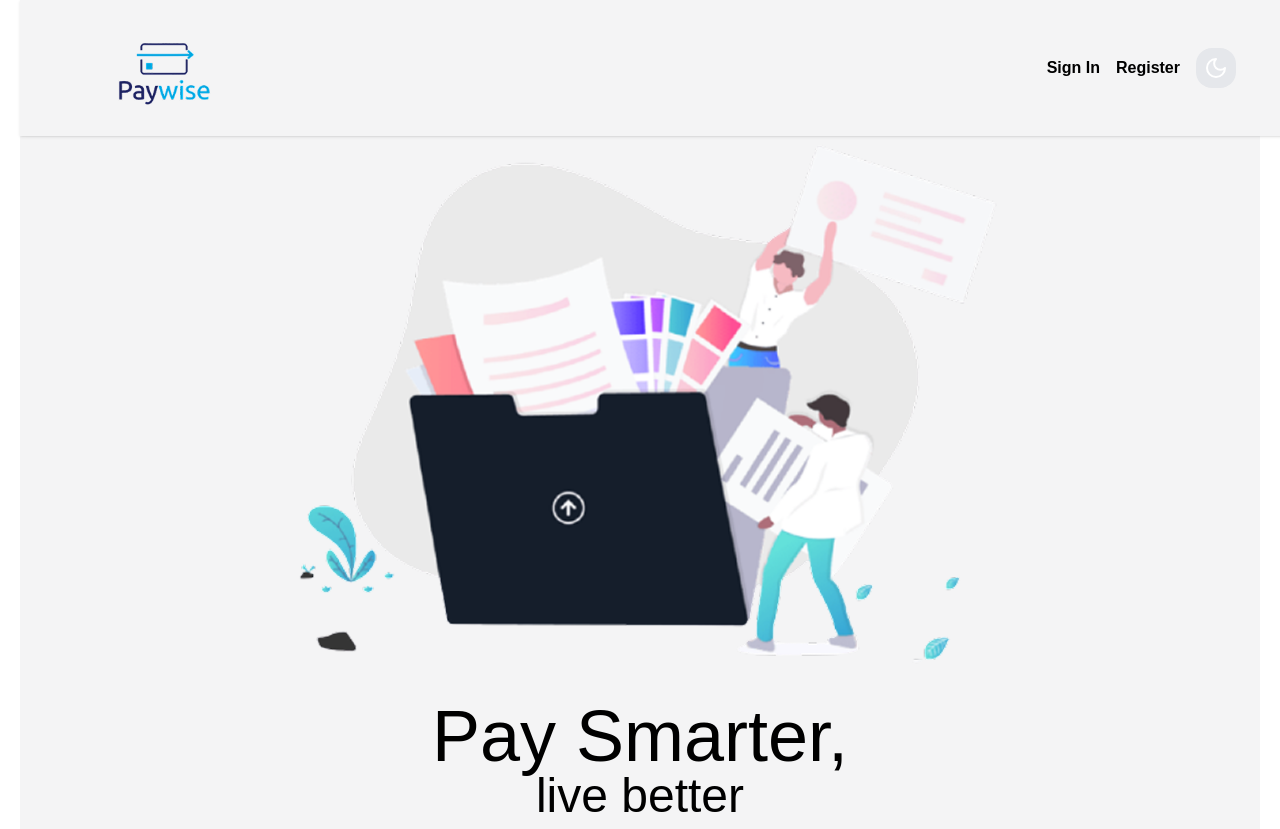
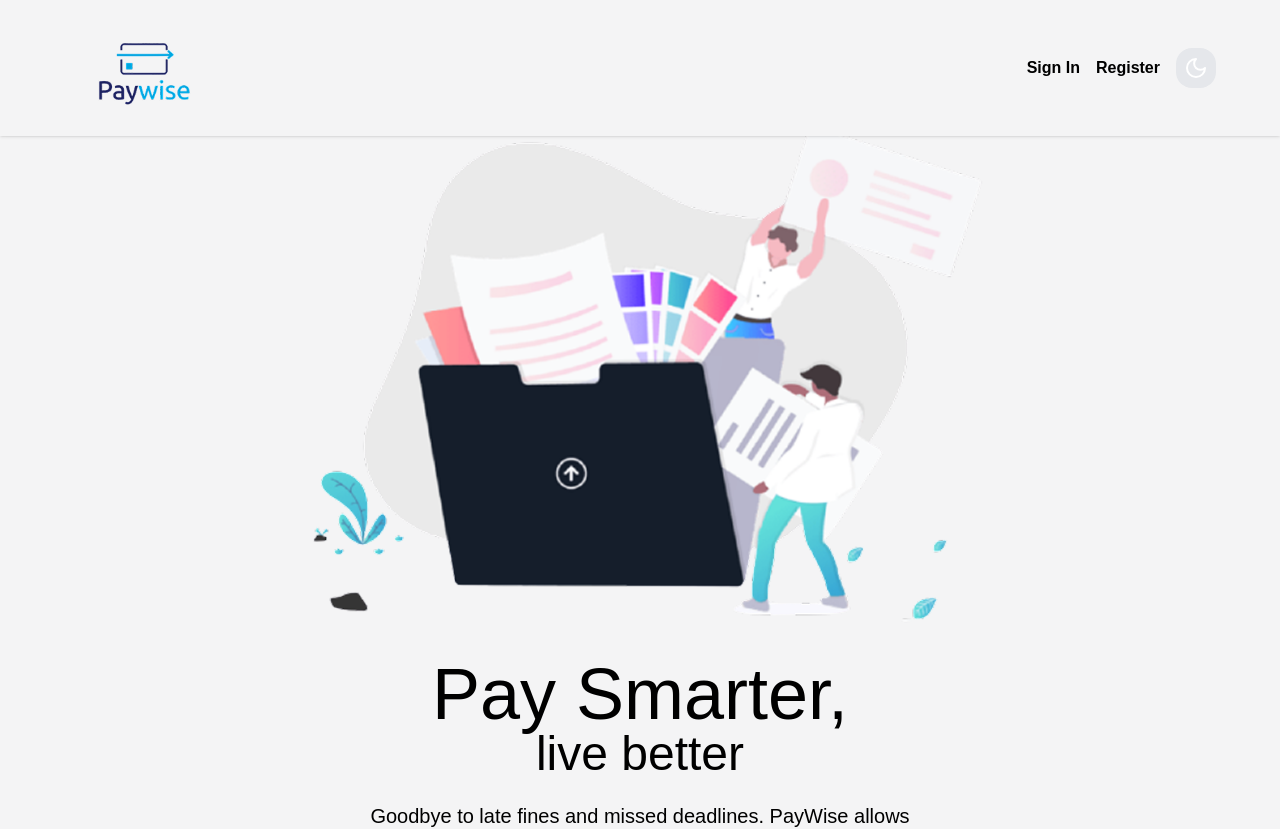
Before and after one commit to OperaCode/PayWise, a React (Vite) app in the folder client/: page / in a window 1280 px wide. Shown: the top 829 px of the page. Built offline with nearby package versions, Linux system fonts and the light colour scheme.

Commit message:
enhncement

```diff
--- a/client/src/App.css
+++ b/client/src/App.css
@@ -1,6 +1,6 @@
 #root {
-  margin: 0 auto;
-  box-sizing: border-box;
+
+
   --bg-color: white;
   --text-color: black;
 }
@@ -16,7 +16,7 @@ body {
   color: var(--text-color);
   font-family: Arial, sans-serif;
   text-align: center;
-  padding: 20px;
+  /* padding: 20px; */
 }
 
 /* Toggle Button */
--- a/client/src/App.jsx
+++ b/client/src/App.jsx
@@ -2,22 +2,26 @@
 import React from 'react';
 import './App.css'
 import { Route, Routes } from "react-router-dom";
+import LandingLayout from './Layouts/LandingLayout';
 
 import LandingPage from './Pages/landingPage';
 import Login from './Pages/SignIn';
 import Register from './Pages/Register';
+import Aboutus from "./Pages/AboutUs"
 
 const App = () => {
   const RenderRoutes = () => (
     <Routes>
+      <Route path="/layout" element={<LandingLayout />} />
       <Route path="/" element={<LandingPage />} />
-      <Route path="/register" element={<Register/>} />
-      <Route path="/login" element={<Login/>} />
+      <Route path="/about" element={<LandingLayout><Aboutus/></LandingLayout>} />
+      <Route path="/register" element={<Register />} />
+      <Route path="/login" element={<Login />} />
     </Routes>
   )
   return (
     < >
-     {RenderRoutes()}
+      {RenderRoutes()}
     </>
   )
 }
--- /dev/null
+++ b/client/src/Layouts/LandingLayout.jsx
@@ -0,0 +1,18 @@
+import React, { Children } from 'react'
+
+import Header from '../components/Header'
+import Footer from '../components/Footer'
+
+// This layout should wrap the entire landing page, it includes header, main content, and footer.
+const LandingLayout = ({children}) => {
+    return (
+        < >
+           <div className=''>
+             <Header />
+           </div>
+
+        </>
+    )
+}
+
+export default LandingLayout
--- a/client/src/Pages/AboutUs.jsx
+++ b/client/src/Pages/AboutUs.jsx
@@ -2,7 +2,15 @@ import React from 'react'
 
 const AboutUs = () => {
   return (
-   <section></section>
+    <section className='mt-50'>
+      <h1 className='text-5xl text-center'>About Us</h1>
+      <p className='text-lg text-center'>
+        Lorem ipsum dolor sit amet, consectetur adipiscing elit. Sed vel massa id urna ullamcorper vulputate. Nullam euismod, velit vel fringilla fermentum, ligula justo laoreet velit, at finibus massa mi vel lectus.
+      </p>
+      <Link to='/' className='bg-green-400 text-white py-3 px-5 rounded-md hover:bg-green-500 transition duration-300'>
+        Back to Home
+      </Link>
+    </section>
   )
 }
 
--- a/client/src/Pages/landingPage.jsx
+++ b/client/src/Pages/landingPage.jsx
@@ -13,24 +13,24 @@ import { Link } from 'react-router-dom';
 const LandingPage = () => {
     return (
         <>
-            <div className='bg-zinc-100 w-full' >
+            <div className='bg-zinc-100 w-full flex-col m-auto justify-center' >
 
                 {/* Header  */}
-                <div className=''>
+                <div >
                     <Header />
                 </div>
 
                 {/* Main Content */}
-                <div className='container mx-auto  px-4  pt-30 '>
+                <div className=' justify-center p-6 m-auto pt-30 '>
 
                     {/* Hero Section */}
-                    <div className=' text-center'>
-                        <img src={heropicture} className='w-full lg:w-svh m-auto' alt="Hero" />
+                    <div className=' '>
+                        <img src={heropicture} className='w-3xl m-auto' alt="Hero" />
                         {/* <h1 className='font-medium text-5xl md:text-7xl w-full'>Pay Smarter, <span className='text-4xl md:text-5xl'>Live Better</span></h1> */}
-                        <h1 className='font-medium text-5xl md:text-7xl w-full'>Pay Smarter,</h1>
+                        <h1 className='font-medium text-5xl md:text-7xl'>Pay Smarter,</h1>
                         <p className='text-4xl md:text-5xl'>live better</p><br />
 
-                        <p className='text-xl  w-xl m-auto'>Goodbye to late fines and missed deadlines. PayWise allows you to automate regular payments, such as those for subscription services and utility bills.</p>
+                        <p className='text-xl w-xl m-auto'>Goodbye to late fines and missed deadlines. PayWise allows you to automate regular payments, such as those for subscription services and utility bills.</p>
                        <Link to="/register">
                        <button className='bg-cyan-700 text-white px-6 hover:cursor-pointer py-3 rounded-3xl font-semibold mt-4 hover:bg-blue-900'>Get Started Today!</button>
                        </Link>
--- a/client/src/components/Footer.jsx
+++ b/client/src/components/Footer.jsx
@@ -11,7 +11,7 @@ import { Linkedin } from 'lucide-react';
 const Footer = () => {
     return (
         <>
-            <footer className='flex items-center w-full justify-around p-8 bg-neutral-900 text-white h-50' >
+            <footer className='flex items-center w-screen justify-around  bg-neutral-900 text-white h-50' >
                 <div className='flex flex-col '>
                     <img src={footerlogo} alt="" className='w-18' />
                     <p className='text-sm'>110234, Lagos, Nigeria.</p>
--- a/client/src/components/Header.jsx
+++ b/client/src/components/Header.jsx
@@ -6,15 +6,13 @@ import Logo from "../assets/paywise-logo.png"
 import { Link } from 'react-router-dom';
 
 
-
-
 const Header = () => {
     const { theme, toggleTheme } = useContext(ThemeContext);
 
 
 
     return (
-        <header className="bg-zinc-100 shadow-sm fixed w-full top-0 z-0 ">
+        <header className="bg-zinc-100 shadow-sm fixed w-screen top-0 z-0 ">
             <nav className=' flex justify-between p-4 items-center md:px-12'>
                 <div className=''>
                    <Link to="/">
--- a/client/src/index.css
+++ b/client/src/index.css
@@ -1,3 +1 @@
 @import "tailwindcss";
-
-/* @custom-variant dark (&:where([data-theme=dark], [data-theme=dark] *)); */
```
